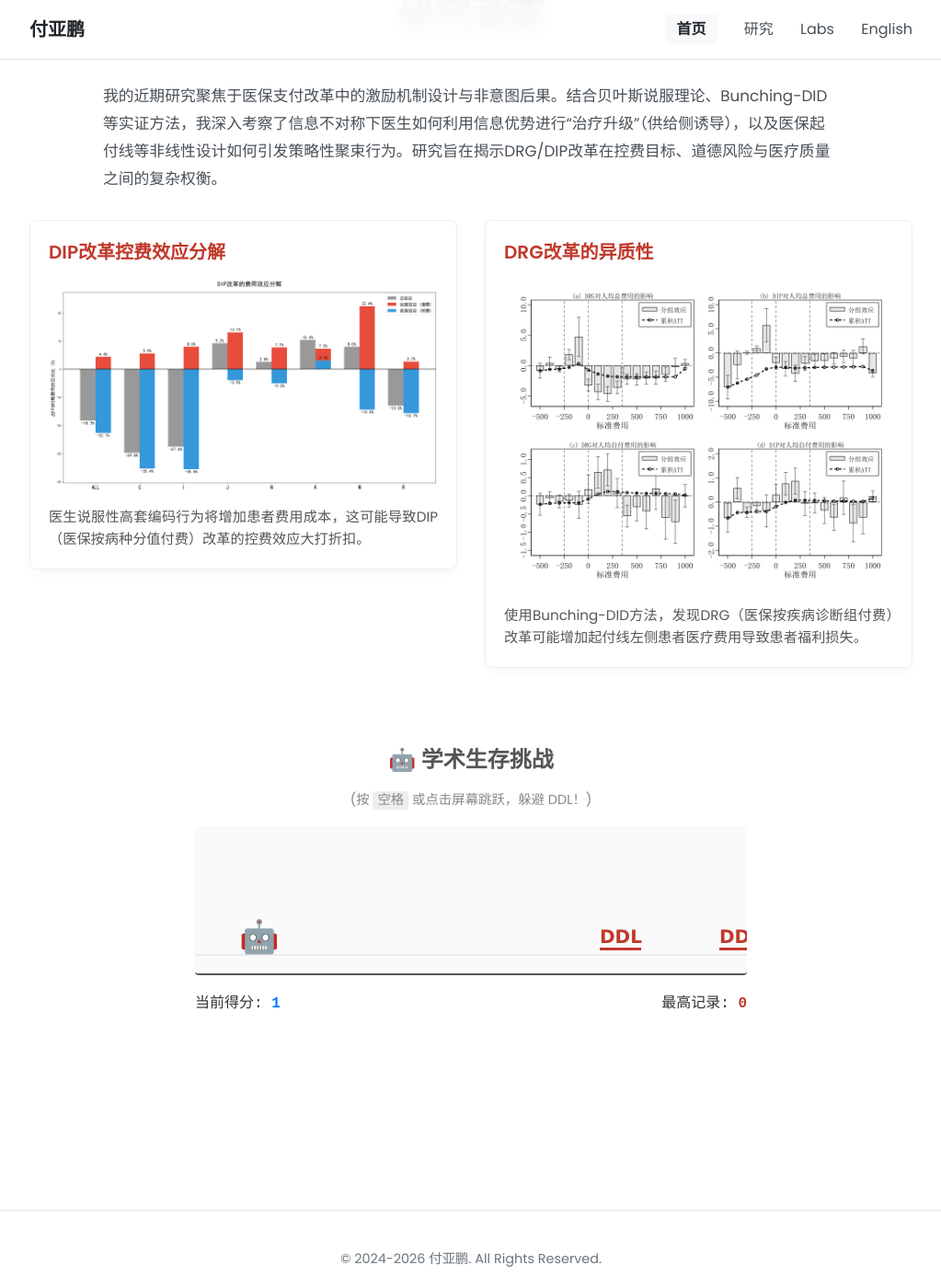
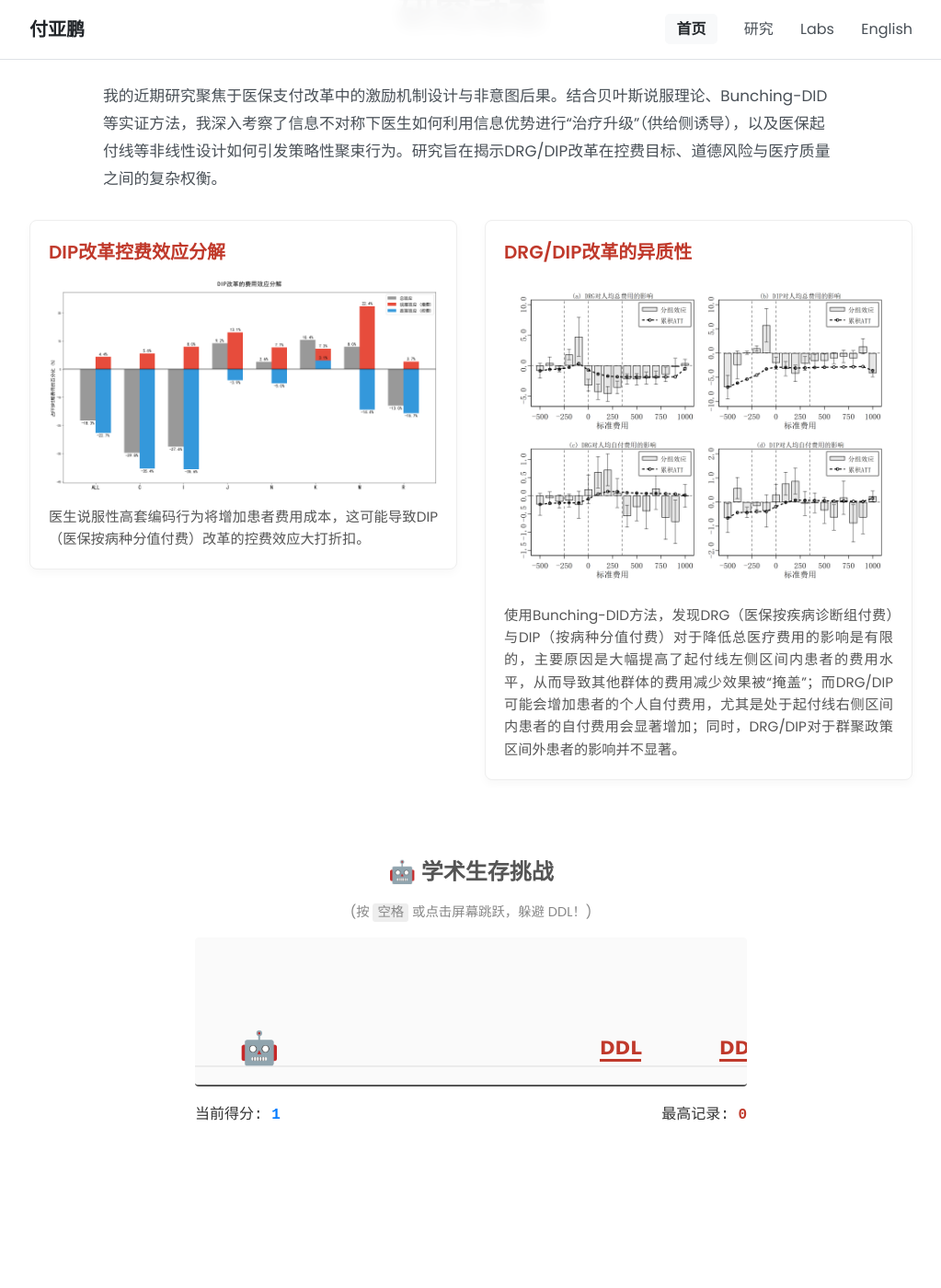
Before and after one commit to fyapeng/fyapeng.github.io, a Jekyll site: the page built from index.html, in a window 1280 px wide and 1400 px high, scrolled down 1315 px. Shown: the whole window at 92% size, without its empty margins (128-1151 px from the left). Built offline with Jekyll 4.4.1, drawn with Linux system fonts in a browser that asks for light colours.

Commit message:
Update zh.yml

```diff
--- a/_data/zh.yml
+++ b/_data/zh.yml
@@ -55,9 +55,9 @@ research_highlights:
       image: "assets/img/res1.png"
       description: "医生说服性高套编码行为将增加患者费用成本，这可能导致DIP（医保按病种分值付费）改革的控费效应大打折扣。"
 
-    - title: "DRG改革的异质性"
+    - title: "DRG/DIP改革的异质性"
       image: "assets/img/res2.png"
-      description: "使用Bunching-DID方法，发现DRG（医保按疾病诊断组付费）改革可能增加起付线左侧患者医疗费用导致患者福利损失。"
+      description: "使用Bunching-DID方法，发现DRG（医保按疾病诊断组付费）与DIP（按病种分值付费）对于降低总医疗费用的影响是有限的，主要原因是大幅提高了起付线左侧区间内患者的费用水平，从而导致其他群体的费用减少效果被“掩盖”；而DRG/DIP可能会增加患者的个人自付费用，尤其是处于起付线右侧区间内患者的自付费用会显著增加；同时，DRG/DIP对于群聚政策区间外患者的影响并不显著。"
 
 research_page:
   #title: "研究成果"
```
